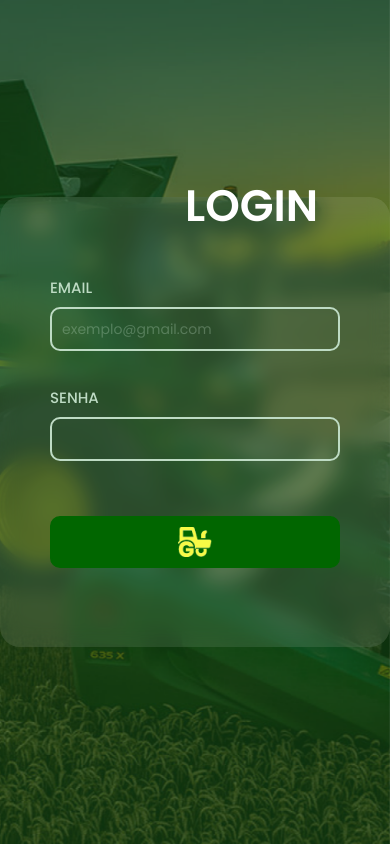
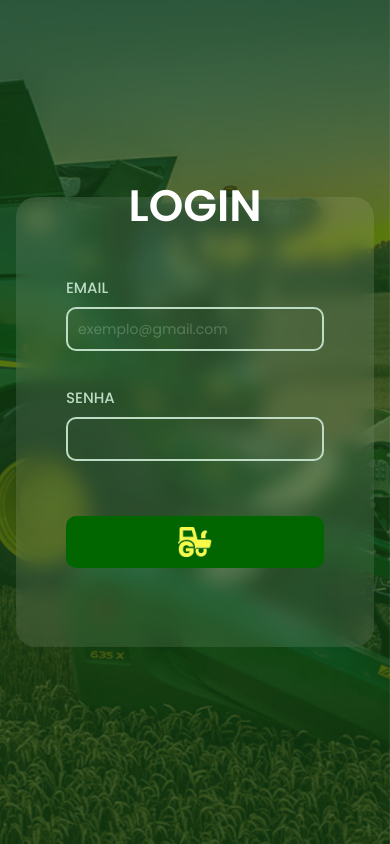
Before and after one commit to An4lu/DeereGO, a React (Vite) app: page /#/ in a window 390 px wide. Built offline with nearby package versions, Linux system fonts and the light colour scheme.

Commit message:
responsividade pagina login

```diff
--- a/src/pages/Login/styles.ts
+++ b/src/pages/Login/styles.ts
@@ -10,7 +10,8 @@ export const Fundo = styled('div', {
     height: '100vh',
     display: 'flex',
     justifyContent: 'center',
-    alignItems: 'center'
+    alignItems: 'center',
+    padding: '1rem',
 })
 
 export const Centro = styled('div', {
@@ -47,7 +48,6 @@ export const Image = styled('img', {
 export const Title = styled('h1', {
     position: 'absolute',
     top: '-24px',
-    left: '185px',
     color: 'white',
     fontSize: '44px',
     fontWeight: '600',
```
